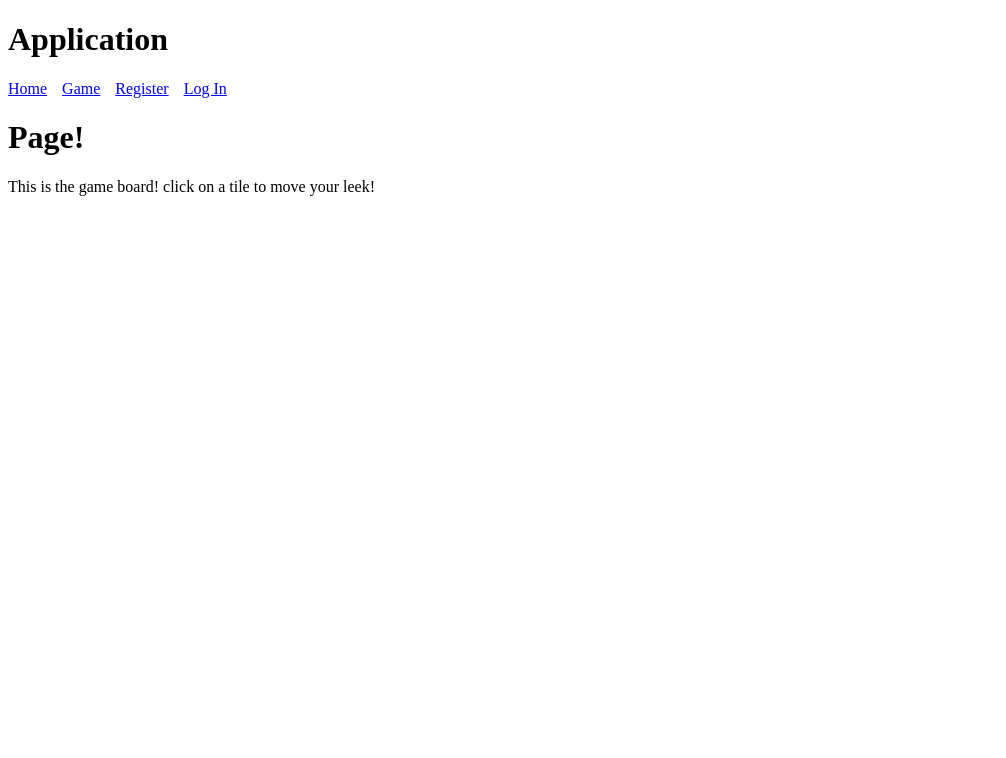
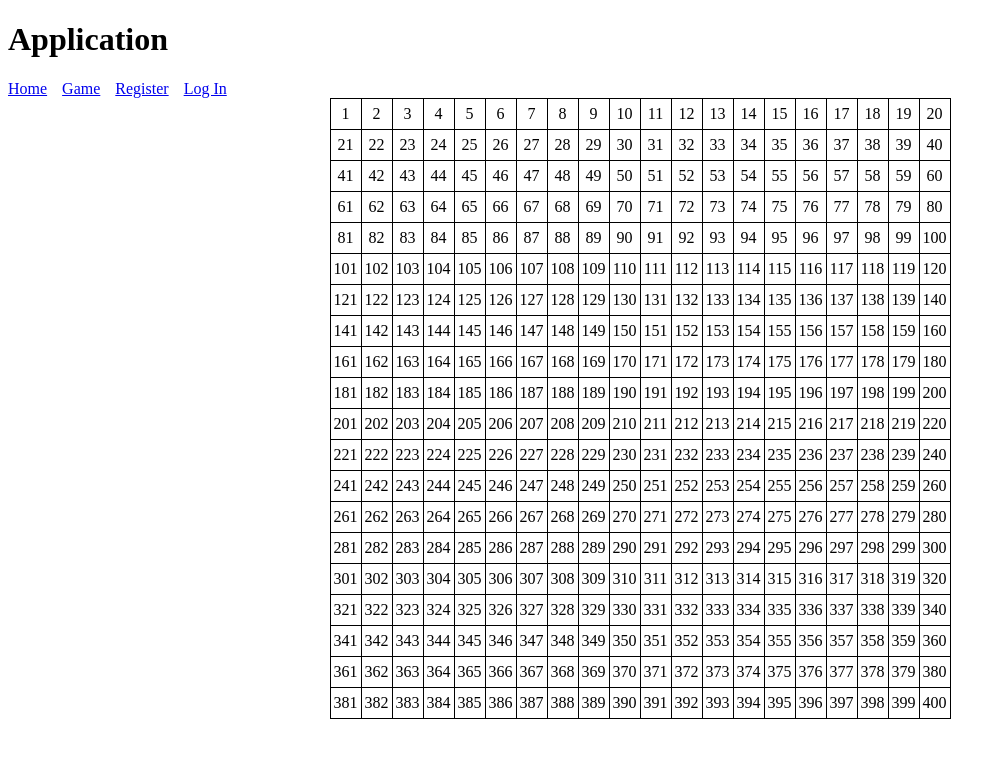
Before and after one commit to AlyxMoon/epicodus-team02-leek-quest, a Vue app in the folder client/: page /game in a window 1280 px wide. Shown: the top 758 px of the page, without its empty margins (0-1006 px from the left). Built offline with nearby package versions, Linux system fonts and the light colour scheme.

Commit message:
add basic content/styling to show a grid

```diff
--- a/client/src/pages/Game.vue
+++ b/client/src/pages/Game.vue
@@ -1,14 +1,46 @@
 <template>
-  <h1>Page!</h1>
-  <p>This is the game board! click on a tile to move your leek!</p>
+  <div class="grid">
+    <div
+      class="cell"
+      v-for="i of (boardSize * boardSize)"
+      :key="i"
+    >
+      {{ i }}
+    </div>
+  </div>
 </template>
 
 <script>
 export default {
   name: 'GamePage',
+  data: () => ({
+    boardSize: 20,
+  }),
 }
 </script>
 
 <style scoped>
 
+.grid {
+  --cell-size: 30px;
+
+  display: grid;
+  grid-gap: 1px;
+
+  background-color: black;
+  border: 1px solid black;
+
+  margin: 0 auto;
+  max-width: fit-content;
+
+  grid-template-columns: repeat(20, var(--cell-size));
+  grid-auto-rows: var(--cell-size);
+}
+
+.cell {
+  background-color: white;
+  display: flex;
+  justify-content: center;
+  align-items: center;
+}
 </style>
```
